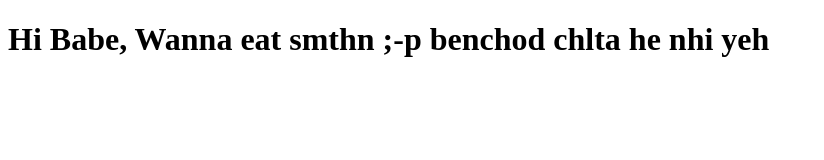
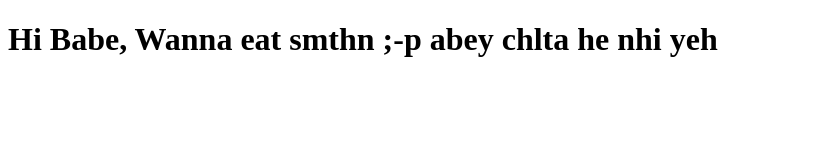
Before and after one commit to Ananya-Thakur13/coursera-test.github.io, a plain HTML site: page site/index.html in a window 1280 px wide. Shown: the whole page, without its empty margins (0-824 px from the left). Drawn offline with Linux system fonts and the light colour scheme.

Commit message:
bhai firse change

```diff
--- a/site/index.html
+++ b/site/index.html
@@ -6,6 +6,6 @@
     <title>Document</title>
 </head>
 <body>
-    <h1>Hi Babe, Wanna eat smthn ;-p benchod chlta he nhi yeh </h1>
+    <h1>Hi Babe, Wanna eat smthn ;-p abey chlta he nhi yeh </h1>
 </body>
 </html>
```
